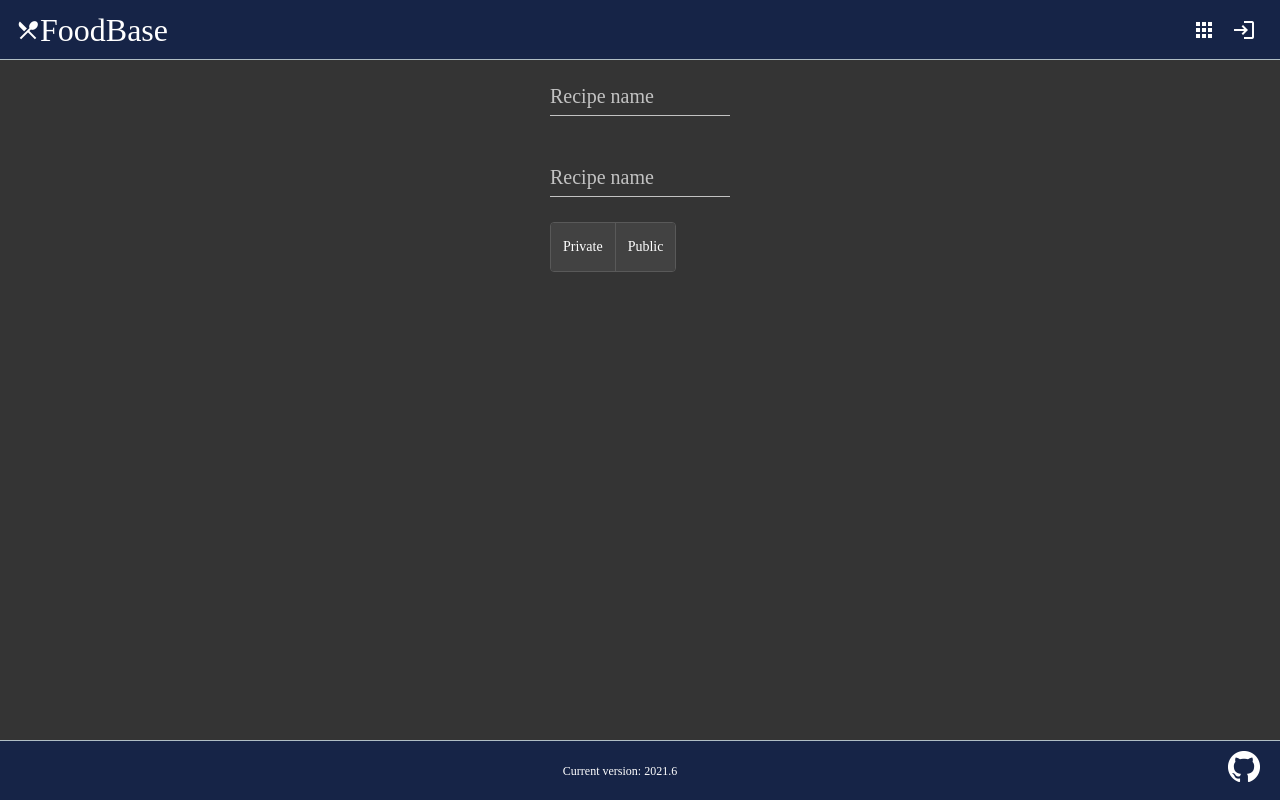
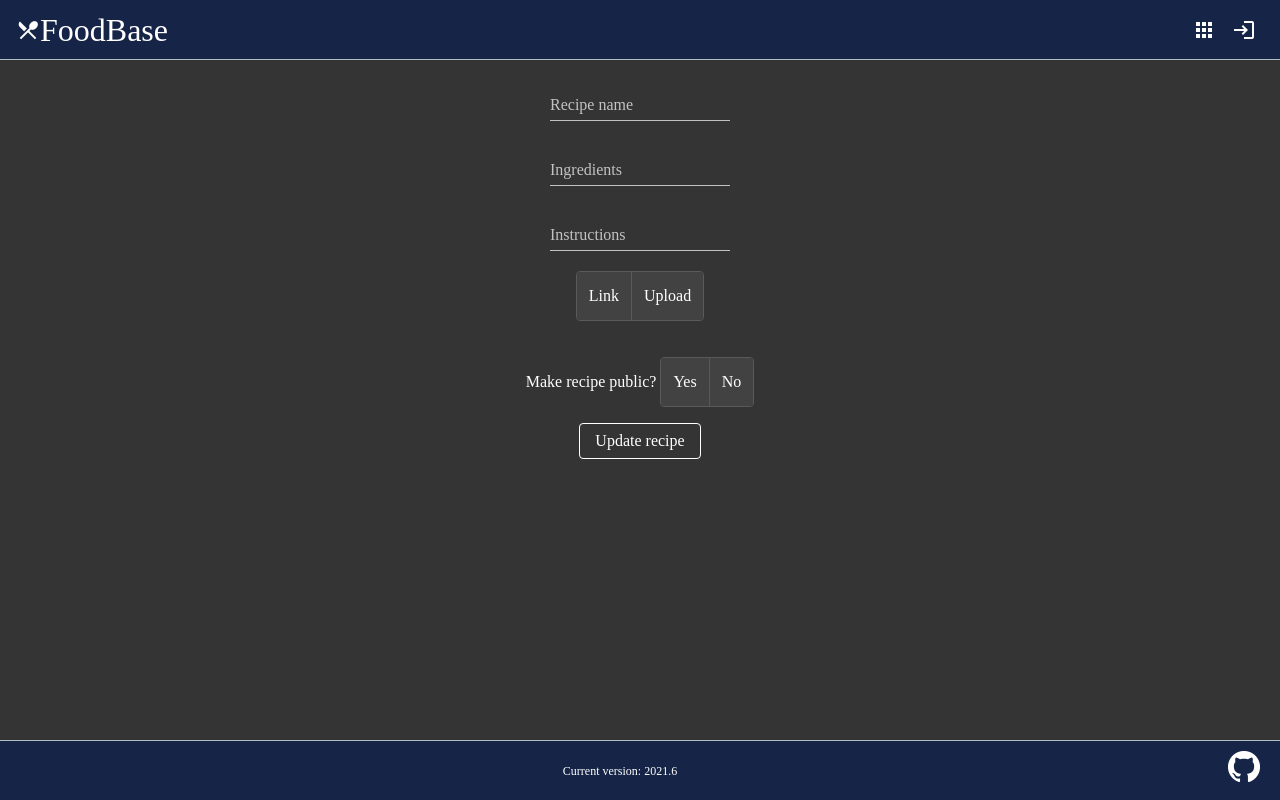
Before and after one commit to akhtar-u/FoodBase-FrontEnd, an Angular app: page /editrecipe in a window 1280 px wide. Built offline with nearby package versions, Linux system fonts and the light colour scheme.

Commit message:
finish edit recipe ui

```diff
--- a/src/app/add-recipe/add-recipe.component.html
+++ b/src/app/add-recipe/add-recipe.component.html
@@ -75,7 +75,7 @@
         </mat-button-toggle-group>
 
         <div>
-          <mat-form-field *ngIf="imageToggleVal == 'link'">
+          <mat-form-field *ngIf="imageToggleVal == 'link'" color="accent">
             <mat-label>URL to image</mat-label>
             <input (change)="showPreview($event)" matInput type="url"
                    placeholder="https://www.gstatic.com/webp/gallery/1.webp"
--- a/src/app/edit-recipe/edit-recipe.component.html
+++ b/src/app/edit-recipe/edit-recipe.component.html
@@ -1,21 +1,56 @@
-<div class="main-content-div">
-  <div class="edit-div">
+<div class="edit-div">
+  <div class="recipe-name">
     <mat-form-field>
       <mat-label>Recipe name</mat-label>
       <input matInput>
     </mat-form-field>
-
+  </div>
+  <div>
     <mat-form-field>
-      <mat-label>Recipe name</mat-label>
+      <mat-label>Ingredients</mat-label>
       <input matInput>
     </mat-form-field>
+  </div>
+  <div>
+    <mat-form-field>
+      <mat-label>Instructions</mat-label>
+      <input matInput>
+    </mat-form-field>
+  </div>
+  <div class="image">
+    <mat-button-toggle-group class="toggle-btns" (change)="onValChange($event.value)">
+      <mat-button-toggle value="link">Link</mat-button-toggle>
+      <mat-button-toggle value="upload">Upload</mat-button-toggle>
+    </mat-button-toggle-group>
 
     <div>
-      <mat-button-toggle-group>
-        <mat-button-toggle value="private">Private</mat-button-toggle>
-        <mat-button-toggle value="public">Public</mat-button-toggle>
-      </mat-button-toggle-group>
+      <mat-form-field *ngIf="imageToggleVal == 'link'" color="accent">
+        <mat-label>URL to image</mat-label>
+        <input (change)="showPreview($event)" matInput type="url"
+               placeholder="https://www.gstatic.com/webp/gallery/1.webp"
+               formControlName="imageCtrl">
+      </mat-form-field>
+      <mat-form-field *ngIf="imageToggleVal == 'upload'">
+        <input matInput [(ngModel)]="fileAttr" [ngModelOptions]="{standalone: true}" readonly name="name"/>
+        <input type="file" #fileInput id="uploadFile" (change)="uploadFileEvt($event)" name="uploadFile"
+               accept="image/*"/>
+      </mat-form-field>
     </div>
 
+    <div>
+      <img id='preview-img' src="{{dataImage}}">
+    </div>
+  </div>
+
+
+  <div>
+    Make recipe public?
+    <mat-button-toggle-group>
+      <mat-button-toggle value="true">Yes</mat-button-toggle>
+      <mat-button-toggle value="false">No</mat-button-toggle>
+    </mat-button-toggle-group>
+  </div>
+  <div class="submit">
+    <button mat-stroked-button color="accent">Update recipe</button>
   </div>
 </div>
--- a/src/app/edit-recipe/edit-recipe.component.scss
+++ b/src/app/edit-recipe/edit-recipe.component.scss
@@ -1,8 +1,48 @@
-.edit-div{
+.edit-div {
+  background-color: #343434;
+  color: white;
+  position: absolute;
+  top: 60px;
+  bottom: 60px;
+  width: 100%;
+  font-size: 1rem !important;
+  display: flex;
+  overflow-y: auto;
+  align-items: center;
+  flex-direction: column;
+  -ms-overflow-style: none;
+  scrollbar-width: none;
+}
+
+mat-form-field {
+  font-size: 1rem;
+}
+
+#preview-img {
+  width: 300px;
+}
+
+.recipe-name{
+  margin-top: 1rem;
+}
+
+.image {
   display: flex;
   flex-direction: column;
+  align-items: center;
 }
 
-mat-form-field{
-  font-size: 1.25rem;
+.submit {
+  margin-top: 1rem;
+  margin-bottom: 1rem;
 }
+
+.submit > button{
+  font-size: 1em;
+  color: white !important;
+  border-color: white;
+}
+
+.toggle-btns{
+  margin-bottom: 1rem;
+}
--- a/src/app/edit-recipe/edit-recipe.component.ts
+++ b/src/app/edit-recipe/edit-recipe.component.ts
@@ -1,4 +1,4 @@
-import { Component, OnInit } from '@angular/core';
+import {Component, ElementRef, OnInit, ViewChild} from '@angular/core';
 
 @Component({
   selector: 'app-edit-recipe',
@@ -7,9 +7,51 @@ import { Component, OnInit } from '@angular/core';
 })
 export class EditRecipeComponent implements OnInit {
 
-  constructor() { }
+  @ViewChild('fileInput') fileInput!: ElementRef;
+  fileAttr = '';
+  dataImage: any;
+  imageToggleVal!: string;
+
+  constructor() {
+  }
 
   ngOnInit(): void {
   }
 
+  uploadFileEvt(imgFile: any): void {
+    if (imgFile.target.files && imgFile.target.files[0]) {
+      this.fileAttr = '';
+      // @ts-ignore
+      Array.from(imgFile.target.files).forEach((file: File) => {
+        this.fileAttr += file.name;
+      });
+
+      // HTML5 FileReader API
+      const reader = new FileReader();
+      reader.onload = (e: any) => {
+        const image = new Image();
+        image.src = e.target.result;
+        image.onload = rs => {
+          this.dataImage = e.target.result;
+        };
+      };
+      reader.readAsDataURL(imgFile.target.files[0]);
+
+      // Reset if duplicate image uploaded again
+      this.fileInput.nativeElement.value = '';
+    }
+    else {
+      this.fileAttr = '';
+    }
+  }
+
+  showPreview(event: any): void {
+    this.dataImage = event.target.value;
+  }
+
+  onValChange(value: any): void {
+    this.imageToggleVal = value;
+    this.dataImage = null;
+  }
+
 }
```
